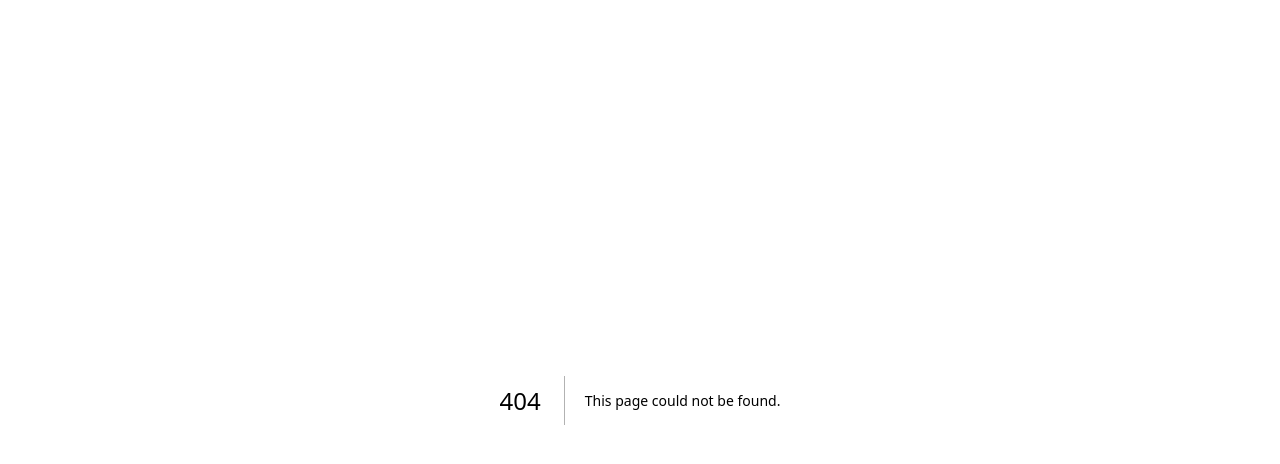
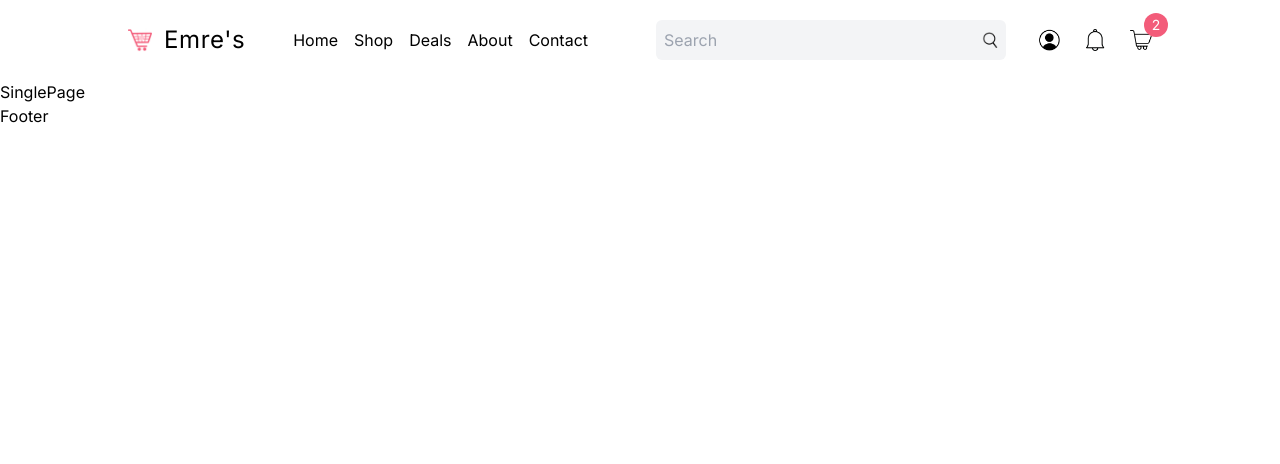
Before and after one commit to eemraydin/e-commerce-NextJS, a Next.js app: page /1 in a window 1280 px wide. Before the commit this address had no page. Shown: the top 464 px of the page. Built offline with nearby package versions, Linux system fonts and the light colour scheme.

Commit message:
Create Nav Bar

```diff
--- /dev/null
+++ b/eslintrc.json
@@ -0,0 +1,3 @@
+{
+  "extends": "next/core-web-vitals"
+}
--- /dev/null
+++ b/src/app/[slug]/page.tsx
@@ -0,0 +1,5 @@
+const SinglePage = () => {
+    return <div className="">SinglePage</div>;
+}
+
+export default SinglePage;
--- a/src/app/layout.tsx
+++ b/src/app/layout.tsx
@@ -1,11 +1,13 @@
 import type { Metadata } from "next";
 import { Inter } from "next/font/google";
 import "./globals.css";
+import Navbar from "@/components/Navbar";
+import Footer from "@/components/Footer";
 
 const inter = Inter({ subsets: ["latin"] });
 
 export const metadata: Metadata = {
-  title: "Lama Dev E-Commerce Application",
+  title: "Emre Aydin's E-Commerce Application",
   description: "A complete e-commerce application with Next.js and Wix",
 };
 
@@ -16,7 +18,11 @@
 }>) {
   return (
     <html lang="en">
-      <body className={inter.className}>{children}</body>
+      <body className={inter.className}>
+        <Navbar />
+        {children}
+        <Footer />
+        </body>
     </html>
   );
 }
--- /dev/null
+++ b/src/app/list/page.tsx
@@ -0,0 +1,7 @@
+const ListPage = () => {
+    return (
+        <div className="">ListPage</div>
+    );
+}
+
+export default ListPage;
--- /dev/null
+++ b/src/app/login/page.tsx
@@ -0,0 +1,7 @@
+const LoginPage = () => {
+    return (
+        <div className="">LoginPage</div>
+    );
+}
+
+export default LoginPage;
--- /dev/null
+++ b/src/components/CartModal.tsx
@@ -0,0 +1,66 @@
+"use client";
+
+import Image from "next/image";
+
+const CartModal = () => {
+  const cardItems = true;
+
+  return (
+    <div className="absolute p-4 w-max rounded-md shadow-2xl border-gray-100 border-y-2 bg-white top-12 right-0 gap-6 z-20 flex flex-col">
+      {!cardItems ? (
+        <div className="style">Card is Empty</div>
+      ) : (
+        <>
+        <h2 className="text-xl font-semibold">Shopping Cart</h2>
+          {/* //LIST OF ITEMS */}
+          <div className="flex flex-col gap-8">
+            {/* ITEM */}
+            <div className="flex gap-4">
+              <Image
+                src=""
+                alt=""
+                width={72}
+                height={64}
+                className="object-cover rounded-md"
+              />
+              <div className="flex flex-col justify-between w-full">
+                {/* Top */}
+                <div className="">
+                  {/* TITLE */}
+                  <div className="flex items-center justify-between gap-8">
+                    <h3 className="font-semibold">Product Name</h3>
+                    <div className="p-1 bg-gray-50">$49</div>
+                  </div>
+                  {/* DESC */}
+                  <div className="text-sm text-gray-500">Available</div>
+                </div>
+                {/* BOTTOM */}
+                <div className="flex justify-between text-sm">
+                  <span className="text-gray-500">Qty .2 </span>
+                  <span className="text-blue-500">Remove </span>
+                </div>
+              </div>
+            </div>
+          </div>
+          {/* //BOTTOM */}
+          <div className="">
+            <div className='flex items-center justify-between font-semibold'>
+                  <span className="">Subtotal</span>
+                  <span className=" ">$49</span>
+            </div>
+            <p className="text-gray-500 text-sm mt-2 mb-4">
+                  Shipping and taxes calculated at checkout.
+            </p>
+            <div className='flex justify-between text-sm'>
+                  <button className='rounded-md py-3 px-4 ring-1 ring-gray-500'>View Cart</button>
+                  <button className="rounded-md py-3 px-4 bg-black text-white">Checkout</button>
+            </div>
+          </div>
+
+        </>
+      )}
+    </div>
+  );
+};
+
+export default CartModal;
--- /dev/null
+++ b/src/components/Footer.tsx
@@ -0,0 +1,7 @@
+const Footer = () => {
+    return (
+        <div className="">Footer</div>
+    );
+}
+
+export default Footer;
--- /dev/null
+++ b/src/components/Menu.tsx
@@ -0,0 +1,37 @@
+"use client";
+
+import Image from "next/image";
+import Link from "next/link";
+import { useState } from "react";
+
+const Menu = () => {
+    const [menuOpen, setMenuOpen] = useState(false);
+
+
+
+    return (
+        <div className="">
+        <Image
+            src="/menu.png"
+            alt="menu"
+            width={28}
+            height={28}
+            className="cursor-pointer"
+            onClick={() => setMenuOpen((prev) => !prev)}
+        />
+        {menuOpen && (
+            <div className=" absolute bg-black text-white left-0 top-20 w-full h-[calc(100vh-80px)] flex flex-col items-center justify-center hap-8 text-xl z-10">
+            <Link href="/">Home</Link>
+            <Link href="/">Shop</Link>
+            <Link href="/">Deals</Link>
+            <Link href="/">Cart(1)</Link>
+            <Link href="/">About</Link>
+            <Link href="/">Contact</Link>
+            <Link href="/">Logout</Link>
+            </div>
+        )}
+        </div>
+    );
+}
+
+export default Menu;
--- /dev/null
+++ b/src/components/NavIcons.tsx
@@ -0,0 +1,64 @@
+"use client";
+
+import Image from "next/image";
+import Link from "next/link";
+import { useRouter } from "next/navigation";
+import { useState } from "react";
+import CartModal from "./CartModal";
+
+const NavIcons = () => {
+  const [isProfileOpen, setIsProfileOpen] = useState(false);
+  const [isCartOpen, setIsCartOpen] = useState(false);
+
+  const router = useRouter();
+
+  //Temporary isLoggedIn state
+  const isLoggedIn = false;
+
+  const handleProfile = () => {
+    if (!isLoggedIn) {
+      router.push("/login");
+    }
+    setIsProfileOpen((prev) => !prev);
+  };
+
+  return (
+    <div className="flex items-center gap-4 xl:gap-6 relative">
+      <Image
+        src="/profile.png"
+        alt="profile"
+        width={22}
+        height={22}
+        className="cursor-pointer"
+        onClick={handleProfile}
+      />
+      {isProfileOpen && (
+        <div className="absolute p-4 rounded-md top-12 left-0 text-sm z-20 shadow-xl">
+          <Link href="/">Profile</Link>
+          <div className="mt-2 cursor-pointer">Logout</div>
+        </div>
+      )}
+      <Image
+        src="/notification.png"
+        alt="notification"
+        width={22}
+        height={22}
+        className="cursor-pointer"
+      />
+      <div className="relative cursor-pointer">
+        <Image
+          src="/cart.png"
+          alt="cart"
+          width={22}
+          height={22}
+          className="cursor-pointer"
+          onClick={() => setIsCartOpen((prev) => !prev)}
+        />
+        <div className="absolute -top-4 -right-4 w-6 h-6 bg-main rounded-full text-white text-sm flex items-center justify-center">2</div>
+      </div>
+        {isCartOpen && <CartModal />}
+    </div>
+  );
+};
+
+export default NavIcons;
--- /dev/null
+++ b/src/components/Navbar.tsx
@@ -0,0 +1,43 @@
+import Link from "next/link";
+import Menu from "./Menu";
+import Image from "next/image";
+import SearchBar from "./SearchBar";
+import NavIcons from "./NavIcons";
+
+const Navbar = () => {
+  return (
+    <div className="h-20 px-4 md:px-8 lg:px-16 xl:px-32 2xl:px-64 relative">
+      {/* MOBILE */}
+      <div className="h-full flex items-center justify-between md:hidden">
+        <Link href="/">
+          <div className="text-2xl tracking-wide">Emre's</div>
+        </Link>
+        <Menu />
+      </div>
+      {/* DESKTOP */}
+      <div className="hidden md:flex items-center justify-between gap-8 h-full">
+        {/* LEFT */}
+        <div className="w-1/3 xl:w-1/2 flex items-center gap-12">
+          <Link href="/" className="flex items-center gap-3">
+            <Image src="/logo.png" alt="logo" width={24} height={24} />
+            <div className="text-2xl tracking-wide">Emre's</div>
+          </Link>
+          <div className="hidden xl:flex gap-4">
+            <Link href="/">Home</Link>
+            <Link href="/">Shop</Link>
+            <Link href="/">Deals</Link>
+            <Link href="/">About</Link>
+            <Link href="/">Contact</Link>
+          </div>
+        </div>
+        {/* RIGHT */}
+        <div className="w-2/3 xl:w-1/2 flex items-center justify-between gap-8">
+          <SearchBar />
+          <NavIcons />
+        </div>
+      </div>
+    </div>
+  );
+};
+
+export default Navbar;
--- /dev/null
+++ b/src/components/SearchBar.tsx
@@ -0,0 +1,40 @@
+"use client";
+
+import Image from "next/image";
+import { useRouter } from "next/navigation";
+
+const SearchBar = () => {
+
+      const router = useRouter();
+
+  const handleSearch = (e: React.FormEvent<HTMLFormElement>) => {
+    e.preventDefault();
+    const formData = new FormData(e.currentTarget);
+    const name = formData.get("name") as string; // Type assertion
+
+    if (name) {
+      router.push(`/list?name=${name}`);
+    }
+
+  };
+
+  return (
+    <form
+      className="flex items-center justify-between gap-4 bg-gray-100 p-2 rounded-md flex-1"
+      onSubmit={handleSearch}
+    >
+      <input
+        type="text"
+        name="name"
+        placeholder="Search"
+        className="flex-1 bg-transparent outline-none"
+
+      />
+      <button type="submit" className="cursor-pointer">
+        <Image src="/search.png" alt="search" width={16} height={16} />
+      </button>
+    </form>
+  );
+};
+
+export default SearchBar;
--- a/tailwind.config.ts
+++ b/tailwind.config.ts
@@ -13,6 +13,9 @@
         "gradient-conic":
           "conic-gradient(from 180deg at 50% 50%, var(--tw-gradient-stops))",
       },
+      colors:{
+        main:"#F35C7A"
+      }
     },
   },
   plugins: [],
```
Also changed, not shown: 1 other file (tests, documents, lock files or other folders).
